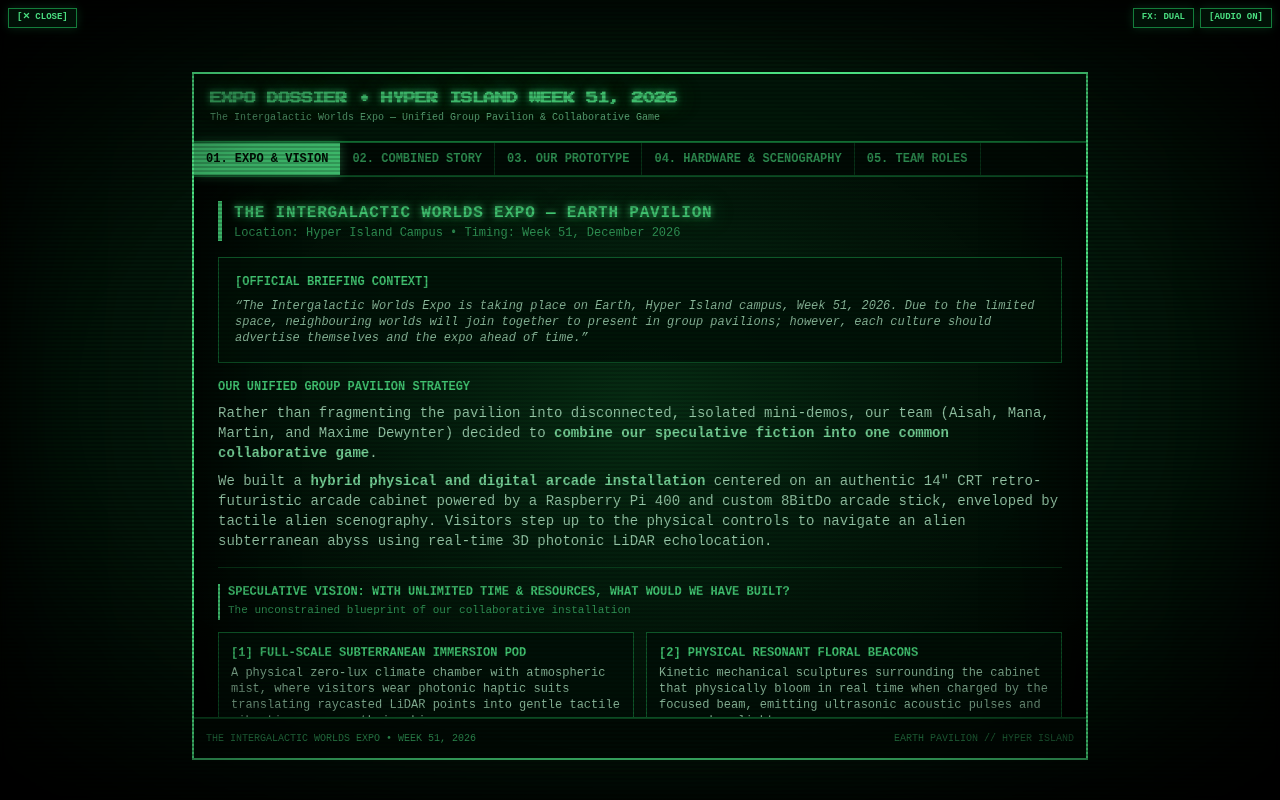
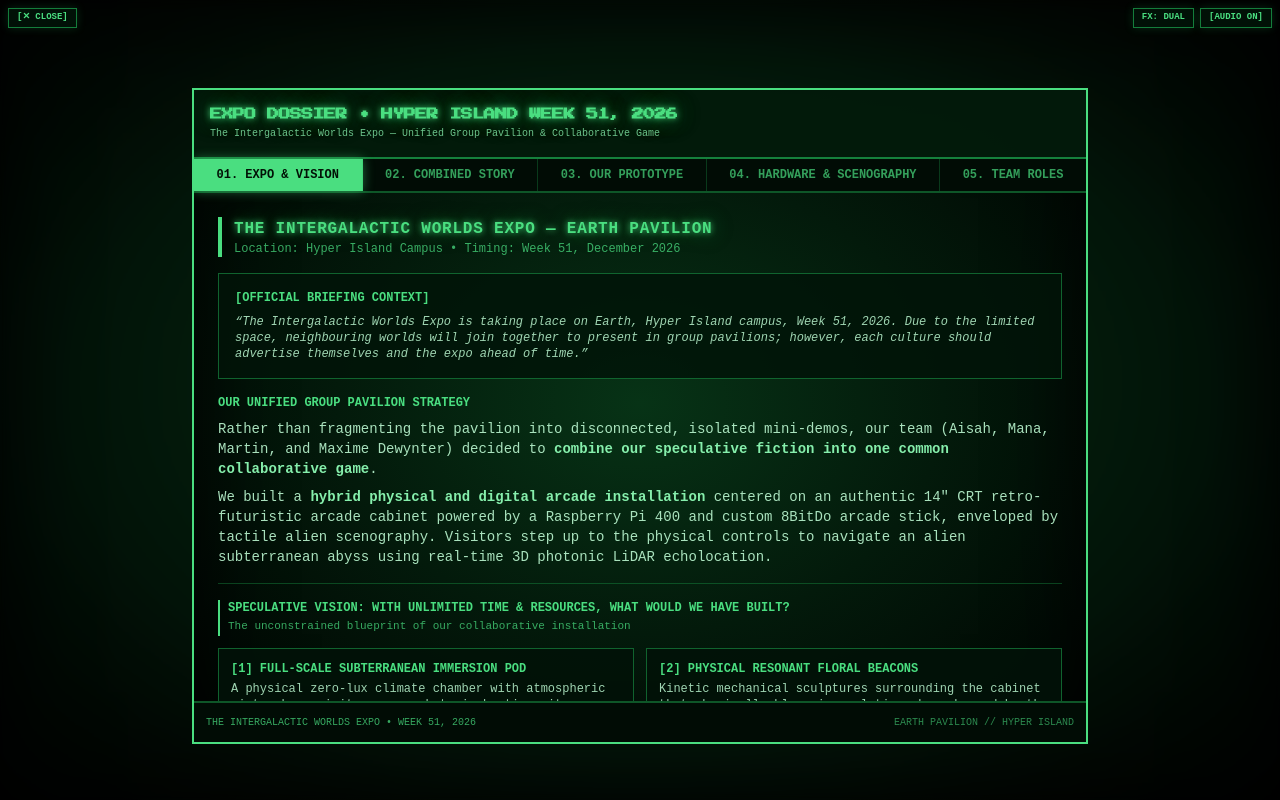
Before and after one commit to maxlearns2code/exo-cultures, a Next.js app: page / in a window 1280 px wide. Both pictures are taken after a click on the button "THE CONCEPT". Built offline with nearby package versions, Linux system fonts and the light colour scheme.

Commit message:
chore: polish dossier modal layout, remove scanline stripes, and update expo dossier

```diff
--- a/src/app/globals.css
+++ b/src/app/globals.css
@@ -64,7 +64,6 @@ body.arcade-cursor-hidden * {
   display: flex;
   flex-direction: column;
   position: relative;
-  z-index: 10;
 }
 
 /* CRT Deflicker Rules */
@@ -184,15 +183,7 @@ body.arcade-cursor-hidden * {
 }
 
 .phosphor-crt-scanlines {
-  background-image:
-    repeating-linear-gradient(
-      to bottom,
-      rgba(0, 0, 0, 0) 0px,
-      rgba(0, 0, 0, 0) 2px,
-      rgba(0, 0, 0, 0.28) 2px,
-      rgba(0, 0, 0, 0.28) 4px
-    ),
-    radial-gradient(ellipse at center, transparent 62%, rgba(0, 0, 0, 0.62) 100%);
+  background-image: radial-gradient(ellipse at center, transparent 62%, rgba(0, 0, 0, 0.55) 100%);
 }
 
 .phosphor-text-glow {
@@ -202,3 +193,13 @@ body.arcade-cursor-hidden * {
     0 0 18px rgba(34, 197, 94, 0.55),
     0 0 36px rgba(16, 185, 129, 0.25);
 }
+
+/* Hide scrollbars while preserving scroll behavior */
+.no-scrollbar {
+  -ms-overflow-style: none;
+  scrollbar-width: none;
+}
+
+.no-scrollbar::-webkit-scrollbar {
+  display: none;
+}
--- a/src/components/organisms/CRTOverlay.tsx
+++ b/src/components/organisms/CRTOverlay.tsx
@@ -36,7 +36,7 @@ export function CRTOverlay({
       >
         <CRTEffects activeFXType={activeFXType} />
 
-        {/* Phosphor CRT Scanlines & Vignette Overlay */}
+        {/* Subtle CRT Edge Vignette Overlay (no horizontal scanlines) */}
         <div className="absolute inset-0 phosphor-crt-scanlines pointer-events-none z-[150]" />
 
         {/* Main Content inside Safe-Zone */}
--- a/src/components/organisms/ExpoDossierModal.tsx
+++ b/src/components/organisms/ExpoDossierModal.tsx
@@ -23,12 +23,9 @@ export function ExpoDossierModal({
       onClick={onClose}
     >
       <div
-        className="relative w-full max-w-4xl max-h-[86vh] phosphor-crt-screen border-2 border-[#4ade80] shadow-[0_0_36px_rgba(34,197,94,0.3)] flex flex-col overflow-hidden"
+        className="relative w-full max-w-4xl h-[82vh] phosphor-crt-screen border-2 border-[#4ade80] shadow-[0_0_36px_rgba(34,197,94,0.3)] flex flex-col overflow-hidden"
         onClick={(e) => e.stopPropagation()}
       >
-        {/* Subtle CRT Scanline Overlay inside Modal */}
-        <div className="absolute inset-0 phosphor-crt-scanlines pointer-events-none opacity-45 z-20" />
-
         {/* Modal Header */}
         <div className="relative z-10 p-3 md:p-4 border-b-2 border-[#22c55e]/60 bg-[#031b0b]/95">
           <h2 className="arcade-text phosphor-text-glow text-[11px] md:text-xs font-bold uppercase tracking-wider leading-relaxed">
@@ -51,10 +48,10 @@ export function ExpoDossierModal({
             <button
               key={tab.id}
               onClick={() => setActiveTab(tab.id as DossierTab)}
-              className={`px-3 py-2 font-bold uppercase transition-colors cursor-pointer ${
+              className={`flex-auto text-center whitespace-nowrap px-3 py-2 font-bold uppercase transition-colors cursor-pointer border-r border-[#22c55e]/25 last:border-r-0 ${
                 activeTab === tab.id
                   ? "bg-[#4ade80] text-[#021206] font-bold shadow-[0_0_12px_rgba(74,222,128,0.45)]"
-                  : "text-[#4ade80]/70 hover:text-[#86efac] hover:bg-[#052912] border-r border-[#22c55e]/25"
+                  : "text-[#4ade80]/70 hover:text-[#86efac] hover:bg-[#052912]"
               }`}
             >
               {tab.label}
@@ -62,8 +59,8 @@ export function ExpoDossierModal({
           ))}
         </div>
 
-        {/* Tab Content Body (Scrollable) */}
-        <div className="relative z-10 flex-1 overflow-y-auto p-4 md:p-6 space-y-6 text-xs md:text-sm leading-relaxed text-[#bbf7d0]/90">
+        {/* Tab Content Body (Scrollable, hidden scrollbar) */}
+        <div className="relative z-10 flex-1 min-h-0 overflow-y-auto no-scrollbar p-4 md:p-6 space-y-6 text-xs md:text-sm leading-relaxed text-[#bbf7d0]/90">
           {/* TAB 1: EXPO & SPECULATIVE VISION */}
           {activeTab === "vision" && (
             <div className="space-y-4">
@@ -164,29 +161,7 @@ export function ExpoDossierModal({
                 </p>
               </div>
 
-              <div className="grid grid-cols-1 md:grid-cols-3 gap-4">
-                <div className="md:col-span-1 flex flex-col items-center">
-                  <div className="relative w-full aspect-square border-2 border-[#4ade80] overflow-hidden shadow-[0_0_18px_rgba(74,222,128,0.25)] mb-2 bg-[#010b04] p-3 font-mono flex flex-col justify-between select-none">
-                    <div className="flex justify-between items-start border-b border-[#22c55e]/40 pb-1">
-                      <span className="text-[8px] font-bold text-[#4ade80]/75">EXO-CULTURES 2026</span>
-                      <span className="text-[8px] bg-[#4ade80] text-[#021206] px-1 font-bold">SCHEMATIC</span>
-                    </div>
-                    <div className="text-center py-2 space-y-1">
-                      <div className="text-[11px] font-black tracking-widest phosphor-text-glow uppercase">ECHOES IN THE DARK</div>
-                      <div className="text-[7px] text-[#4ade80]/75">3D LIDAR • RAYCASTING ENGINE</div>
-                      <div className="text-[9px] text-[#86efac] tracking-widest pt-1 font-bold">☲ 0x45 ⋔ ⎎ ▲</div>
-                    </div>
-                    <div className="border-t border-[#22c55e]/40 pt-1 text-[7px] text-[#4ade80]/75 flex justify-between">
-                      <span>RIGEL-VII SUB-ABYSS</span>
-                      <span>4 CREATORS • 1 WORLD</span>
-                    </div>
-                  </div>
-                  <span className="text-[10px] text-[#4ade80]/75 uppercase font-bold text-center">
-                    Typographic Exhibition Diagram
-                  </span>
-                </div>
-
-                <div className="md:col-span-2 space-y-3 bg-[#021208]/90 p-4 border border-[#22c55e]/45 text-xs">
+              <div className="space-y-3 bg-[#021208]/90 p-4 border border-[#22c55e]/45 text-xs">
                 <div className="font-bold text-[#4ade80] uppercase border-b border-[#22c55e]/30 pb-1">
                   How We Merged Our Four Real Concepts &amp; Letters of Intent
                 </div>
@@ -208,7 +183,6 @@ export function ExpoDossierModal({
                 </p>
               </div>
             </div>
-            </div>
           )}
 
           {/* TAB 3: OUR PROTOTYPE */}
@@ -219,7 +193,7 @@ export function ExpoDossierModal({
                     Question 2: What Did We Build? (Our Working Prototype)
                   </h3>
                   <p className="text-xs text-[#4ade80]/75">
-                  The Physical Kiosk + Unified 3D WebGL LiDAR Simulator
+                    The Physical Kiosk + 2D Surface Intro &amp; First-Person 3D Helmet Light-Painting Engine
                   </p>
                 </div>
 
@@ -244,20 +218,21 @@ export function ExpoDossierModal({
                   <div className="p-3 bg-[#021409]/85 border border-[#22c55e]/40">
                     <div className="font-bold text-[#4ade80] mb-1 uppercase">3. Digital Game Software</div>
                     <p className="text-[#bbf7d0]/80">
-                      Custom Next.js 15 + Three.js 3D LiDAR game running locked at 60 FPS with raycasted point-cloud terrain mapping and procedural Web Audio.
+                      Custom Next.js 15, HTML5 Canvas 2D, and Three.js 3D WebGL experience running at 60 FPS with first-person light-painted point clouds and procedural Web Audio.
                     </p>
                   </div>
                 </div>
 
                 <div className="p-4 bg-[#021208]/90 border-2 border-[#4ade80]/80">
-                  <h4 className="font-bold text-[#4ade80] text-xs uppercase mb-2">Our Playable Game: Echoes in the Dark</h4>
+                  <h4 className="font-bold text-[#4ade80] text-xs uppercase mb-2">Our Playable Game: Echoes in the Dark (2D Intro → 3D Building)</h4>
                   <p className="text-xs text-[#bbf7d0]/85 mb-2">
-                    A real-time 3D subterranean simulation built in Three.js and WebGL. The world is initially pitch-black (0 lux).
-                    The player operates an extraterrestrial LiDAR scanner, shooting photonic raycasts into the void that stick to invisible obstacles and reveal the alien geometry.
+                    <strong className="text-[#86efac]">Act I — Surface Expedition (2D):</strong> The human explorer disembarks the lander across pixel-art alien ridges, passing bioluminescent flora before entering the monolith doorway.
+                  </p>
+                  <p className="text-xs text-[#bbf7d0]/85 mb-2">
+                    <strong className="text-[#86efac]">Act II — Inside the Helmet (3D):</strong> Viewed from inside the explorer&apos;s amber-rimmed visor, you see his gloved hand wielding a photonic light-painting tool. Sweeping beams paint up to 220,000 luminous points onto pitch-black arches, ceiling trusses, pilasters, and vents.
                   </p>
                   <p className="text-xs text-[#bbf7d0]/85">
-                    Four dormant floral beacons must be discovered, charged with a focused laser beam, and bloomed into resonant blossoms.
-                    Blooming flowers emit ultrasonic mating calls across the cosmos—attracting both the player&apos;s distant counterpart and hostile viral spores that must be defended against.
+                    Four dormant floral beacons must be uncovered, charged with a focused beam, and bloomed into resonant blossoms—calling your distant counterpart while burning away incoming viral spores.
                   </p>
                 </div>
               </div>
```
Also changed, not shown: 1 other file (tests, documents, lock files or other folders). Lines whose indentation alone changed are shown as unchanged.
